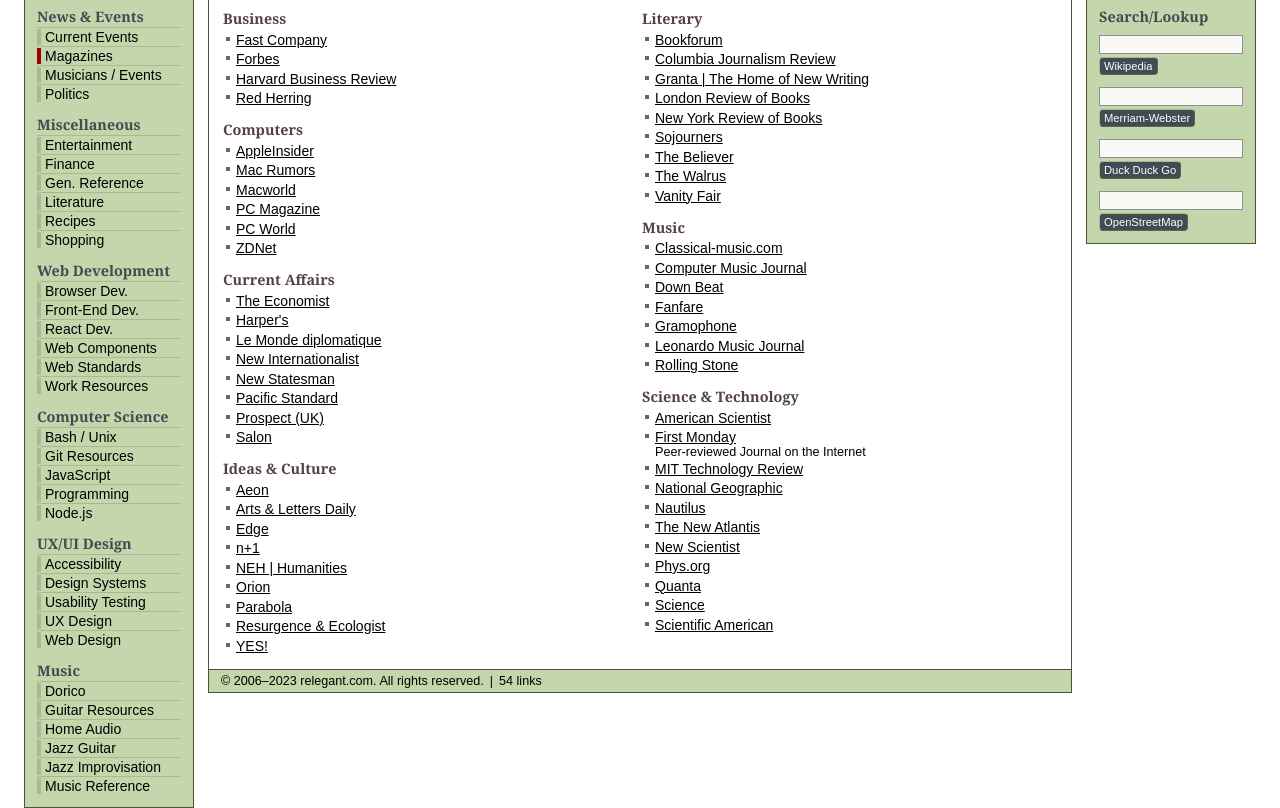
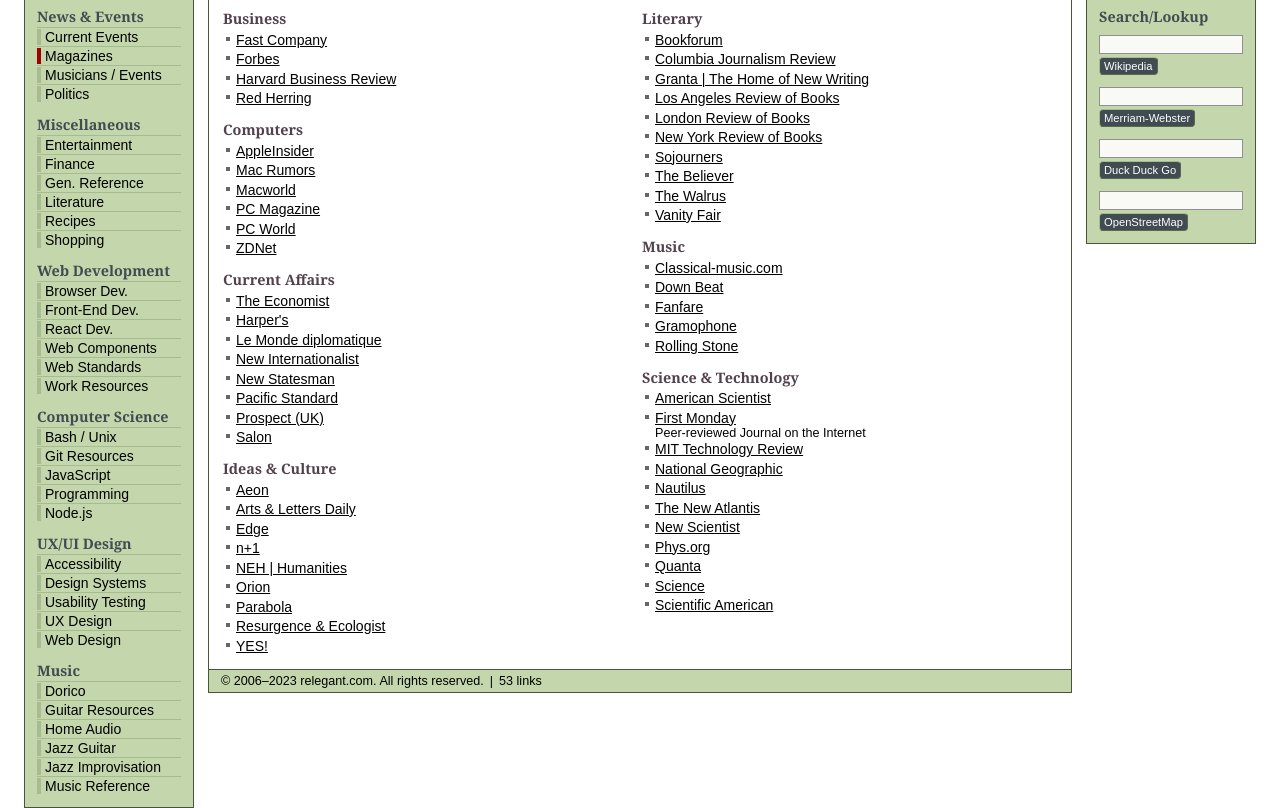
Before and after one commit to nhoyt/index, a plain HTML site: page magazines.html in a window 1280 px wide. Shown: the part 64-872 px from the top of the page. Drawn offline with Linux system fonts and the light colour scheme.

Commit message:
Content updates

```diff
--- a/magazines.html
+++ b/magazines.html
@@ -126,6 +126,7 @@
     <li><a href="https://www.bookforum.com/">Bookforum</a></li>
     <li><a href="https://www.cjr.org/">Columbia Journalism Review</a></li>
     <li><a href="https://granta.com/">Granta | The Home of New Writing</a></li>
+    <li><a href="https://lareviewofbooks.org/">Los Angeles Review of Books</a></li>
     <li><a href="https://www.lrb.co.uk/">London Review of Books</a></li>
     <li><a href="https://www.nybooks.com/">New York Review of Books</a></li>
     <li><a href="https://sojo.net/">Sojourners</a></li>
@@ -136,11 +137,9 @@
   <h2 class="category" id="music">Music</h2>
   <ul class="category" aria-labelledby="music">
     <li><a href="https://www.classical-music.com/">Classical-music.com</a></li>
-    <li><a href="https://direct.mit.edu/comj">Computer Music Journal</a></li>
     <li><a href="https://www.downbeat.com/">Down Beat</a></li>
     <li><a href="https://fanfarearchive.com/">Fanfare</a></li>
     <li><a href="https://www.gramophone.co.uk/">Gramophone</a></li>
-    <li><a href="https://www.leonardo.info/leonardo-music-journal">Leonardo Music Journal</a></li>
     <li><a href="https://www.rollingstone.com/">Rolling Stone</a></li>
   </ul>
   <h2 class="category" id="science-technology">Science &amp; Technology</h2>
@@ -162,7 +161,7 @@
 </div>
 <!-- Footer -->
 <div id="footer" role="region" aria-label="footer">
-  <span>&copy; 2006&ndash;2023 relegant.com. All rights reserved.</span><!--&thinsp;&nbsp;|&nbsp;&thinsp;<span>✓ 14 Dec 2021</span>-->&thinsp;&nbsp;|&nbsp;&thinsp;<span>54 links</span>
+  <span>&copy; 2006&ndash;2023 relegant.com. All rights reserved.</span><!--&thinsp;&nbsp;|&nbsp;&thinsp;<span>✓ 14 Dec 2021</span>-->&thinsp;&nbsp;|&nbsp;&thinsp;<span>53 links</span>
 </div>
 </main>
 </div>
```
